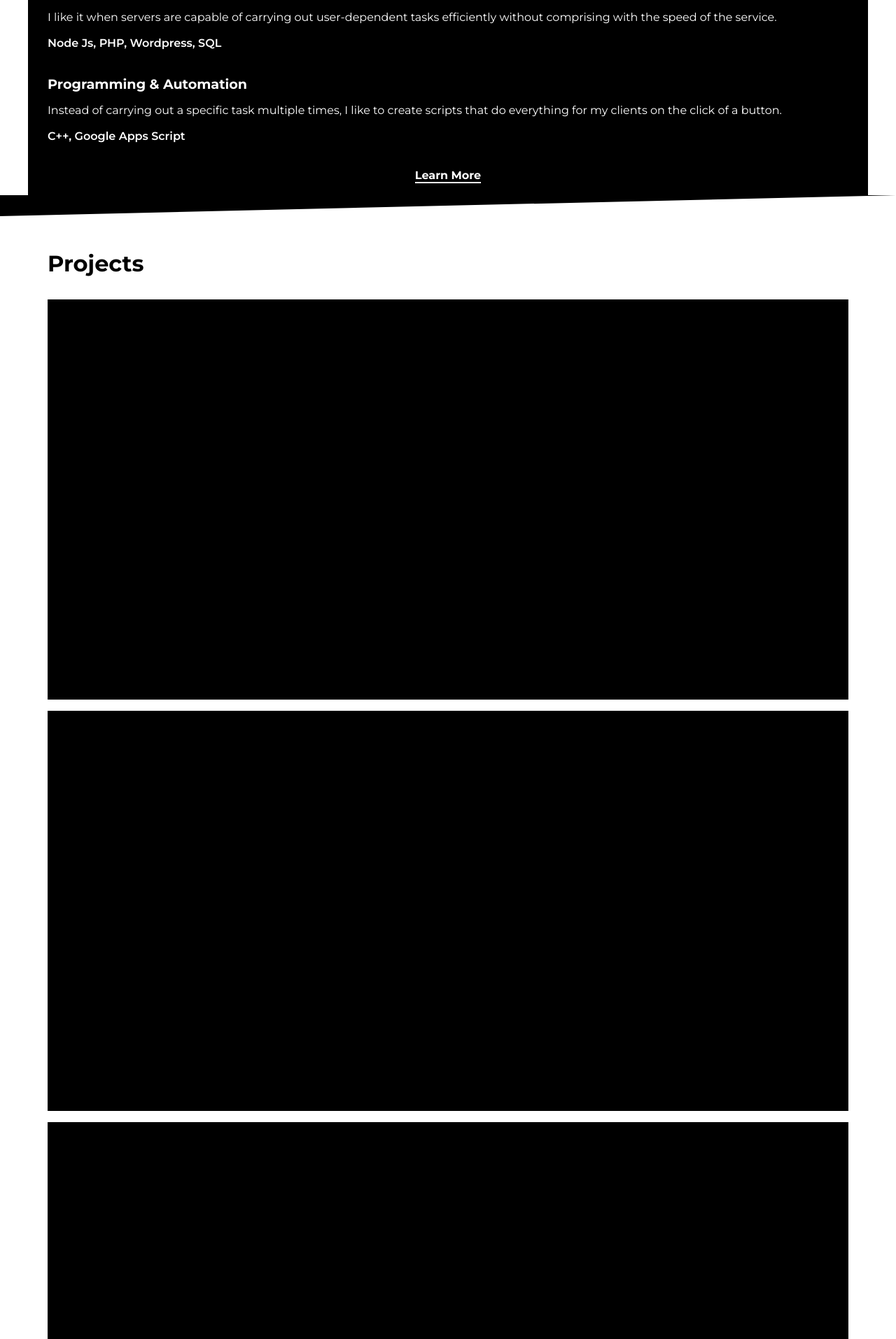
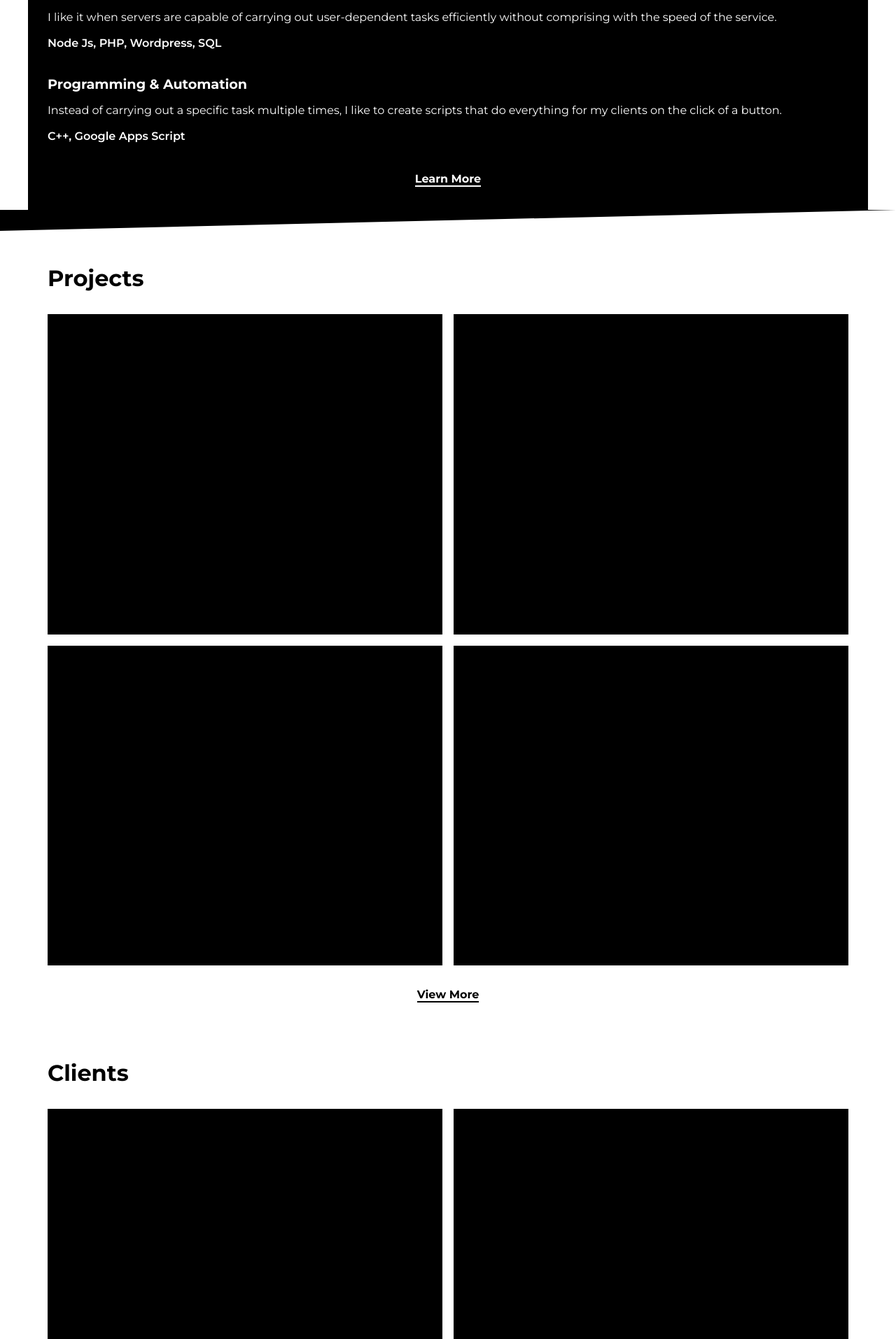
Before and after one commit to sudoshreyansh/sudoshreyansh.github.io, a Jekyll site: the page built from home.md, in a window 1280 px wide. Shown: the part 2119-4033 px from the top of the page at 70% size. Built offline with Jekyll 4.4.1, drawn with Linux system fonts in a browser that asks for light colours.

Commit message:
modified projects and added clients section

```diff
--- a/_layouts/custom.html
+++ b/_layouts/custom.html
@@ -116,6 +116,26 @@
                 </div>
                 <div class="projects-content--card">
                 </div>
+                <div class="projects-content--card">
+                </div>
+            </div>
+            <div class="more-link link">
+                View More
+            </div>
+        </div>
+        <div class="clients-wrapper">
+            <h1 class="clients-title">
+                Clients
+            </h1>
+            <div class="clients-content-wrapper">
+                <div class="clients-content--card">
+                </div>
+                <div class="clients-content--card">
+                </div>
+                <div class="clients-content--card">
+                </div>
+                <div class="clients-content--card">
+                </div>
             </div>
             <div class="more-link link">
                 View More
--- a/style/newstyle.css
+++ b/style/newstyle.css
@@ -341,6 +341,10 @@ p {
     margin:0 0 2.2em;
 }
 
+.skills-content:last-child {
+    margin-bottom: 2.5em;
+}
+
 .skills-content--title {
     font-size:1.2em;
 }
@@ -349,27 +353,39 @@ p {
     font-weight:600;
 }
 
+.skills-wrapper .link {
+    margin-bottom:1em;
+}
 
-.projects-wrapper {
+.projects-wrapper, .clients-wrapper {
     padding:3em 0.75em 2.2em;
 }
 
-.projects-title {
+.projects-title, .clients-title {
     margin-top:0;
     margin-bottom:0;
 }
 
-.projects-content-wrapper {
+.projects-content-wrapper, .clients-content-wrapper {
     margin-top:2em;
     margin-bottom:2em;
+    display: flex;
+    flex-flow:row wrap;
+    justify-content: space-between;
 }
 
-.projects-content--card {
+.projects-content--card, .clients-content--card {
     width:100%;
     position:relative;
-    padding-top:50%;
+    width:calc(50% - .5em);
+    padding-top:40%;
     margin-top:1.0em;
     background-color:black;
+    box-sizing: content-box;
+}
+
+.projects-content--card:first-child, .projects-content--card:nth-child(2), .clients-content--card:first-child, .clients-content--card:nth-child(2) {
+    margin-top:0;
 }
 
 .projects-content--card img {
@@ -379,6 +395,7 @@ p {
     top:50%;
     transform:translate(-50%, -50%);
 }
+
 
 /* Chatbot Design
 
```
Also changed, not shown: _includes/header.html (+10 -6 lines).
